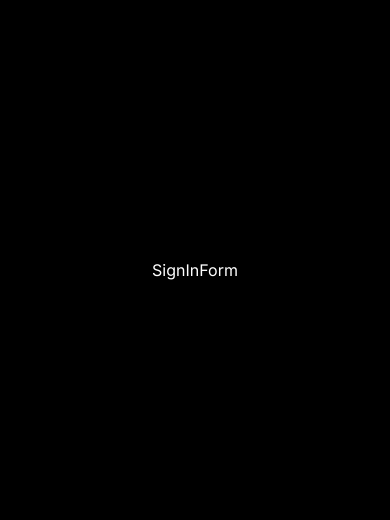
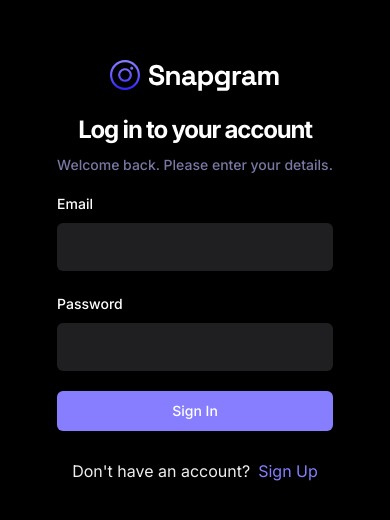
Before and after one commit to sumeyyeKurtulus/snapgram, a React (Vite) app: page /sign-in in a window 390 px wide. Shown: the part 152-672 px from the top of the page. Built offline with nearby package versions, Linux system fonts and the light colour scheme; no server answers.

Commit message:
signIn Configs 🐝

```diff
--- a/src/_auth/forms/SignInForm.tsx
+++ b/src/_auth/forms/SignInForm.tsx
@@ -1,5 +1,123 @@
+import { zodResolver } from "@hookform/resolvers/zod";
+import { useForm } from "react-hook-form";
+import { Button } from "@/components/ui/button";
+import {
+  Form,
+  FormControl,
+  FormField,
+  FormItem,
+  FormLabel,
+  FormMessage,
+} from "@/components/ui/form";
+import { Input } from "@/components/ui/input";
+import { z } from "zod";
+import { SignInValidation } from "@/lib/validation";
+import Loader from "@/components/shared/Loader";
+import { Link, useNavigate } from "react-router-dom";
+import { useToast } from "@/components/ui/use-toast";
+import { useSignInAccountMutation } from "@/lib/react-query/queriesAndMutations";
+import { useUserContext } from "@/context/AuthContext";
+
 const SignInForm = () => {
-  return <div>SignInForm</div>;
+  const { toast } = useToast();
+  const navigate = useNavigate();
+  const { checkAuthUser, isLoading: isUserLoading } = useUserContext();
+
+  const { mutateAsync: signInAccount } = useSignInAccountMutation();
+  // 1. Define your form.
+  const form = useForm<z.infer<typeof SignInValidation>>({
+    resolver: zodResolver(SignInValidation),
+    defaultValues: {
+      email: "",
+      password: "",
+    },
+  });
+
+  // 2. Define a submit handler.
+  async function onSubmit(values: z.infer<typeof SignInValidation>) {
+    const session = await signInAccount({
+      email: values.email,
+      password: values.password,
+    });
+
+    if (!session) {
+      return toast({
+        title: "Sign in failed. Please try again",
+      });
+    }
+
+    const isLoggedIn = await checkAuthUser();
+
+    if (isLoggedIn) {
+      form.reset();
+      navigate("/");
+    } else {
+      return toast({ title: "Sign in failed. Please try again." });
+    }
+  }
+
+  return (
+    <Form {...form}>
+      <div className="sm:w-420 flex flex-center flex-col">
+        <img src="/assets/images/logo.svg" alt="logo" />
+
+        <h2 className="h3-bold md:h2-bold pt-5 sm:pt-12">
+          Log in to your account
+        </h2>
+
+        <p className="text-light-3 small-medium md:base-regular mt-2">
+          Welcome back. Please enter your details.
+        </p>
+
+        <form
+          onSubmit={form.handleSubmit(onSubmit)}
+          className="flex flex-col gap-5 w-full mt-4"
+        >
+          <FormField
+            control={form.control}
+            name="email"
+            render={({ field }) => (
+              <FormItem>
+                <FormLabel>Email</FormLabel>
+                <FormControl>
+                  <Input type="email" className="shad-input" {...field} />
+                </FormControl>
+                <FormMessage />
+              </FormItem>
+            )}
+          />
+          <FormField
+            control={form.control}
+            name="password"
+            render={({ field }) => (
+              <FormItem>
+                <FormLabel>Password</FormLabel>
+                <FormControl>
+                  <Input type="password" className="shad-input" {...field} />
+                </FormControl>
+                <FormMessage />
+              </FormItem>
+            )}
+          />
+          <Button type="submit" className="shad-button_primary">
+            {isUserLoading ? (
+              <div className="flex-center gap-2">
+                <Loader />
+              </div>
+            ) : (
+              "Sign In"
+            )}
+          </Button>
+          <p className="text-small-regular text-light-2 text-center mt-2">
+            Don't have an account?
+            <Link to="/sign-up" className="text-primary-500 ml-2">
+              Sign Up
+            </Link>
+          </p>
+        </form>
+      </div>
+    </Form>
+  );
 };
 
 export default SignInForm;
--- a/src/lib/validation/index.ts
+++ b/src/lib/validation/index.ts
@@ -6,3 +6,8 @@
   email: z.string().email(),
   password: z.string().min(8, { message: "Too short" }),
 });
+
+export const SignInValidation = z.object({
+  email: z.string().email(),
+  password: z.string().min(8, { message: "Too short" }),
+});
```
